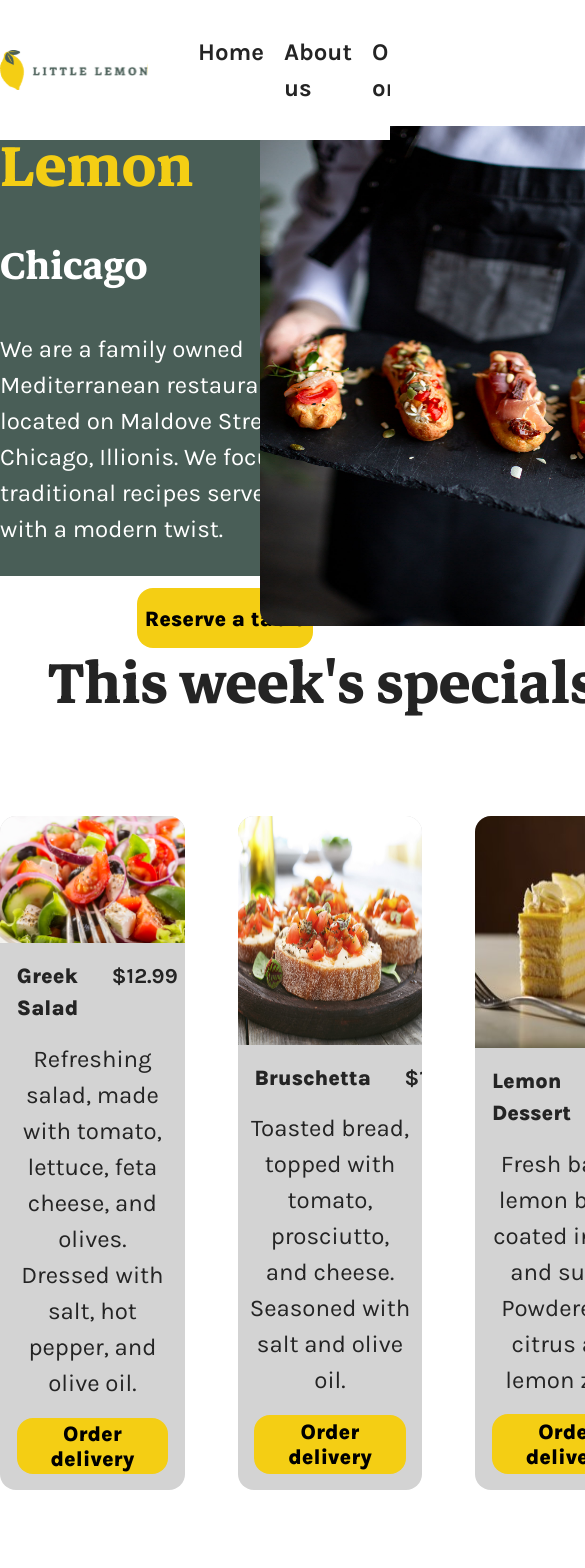
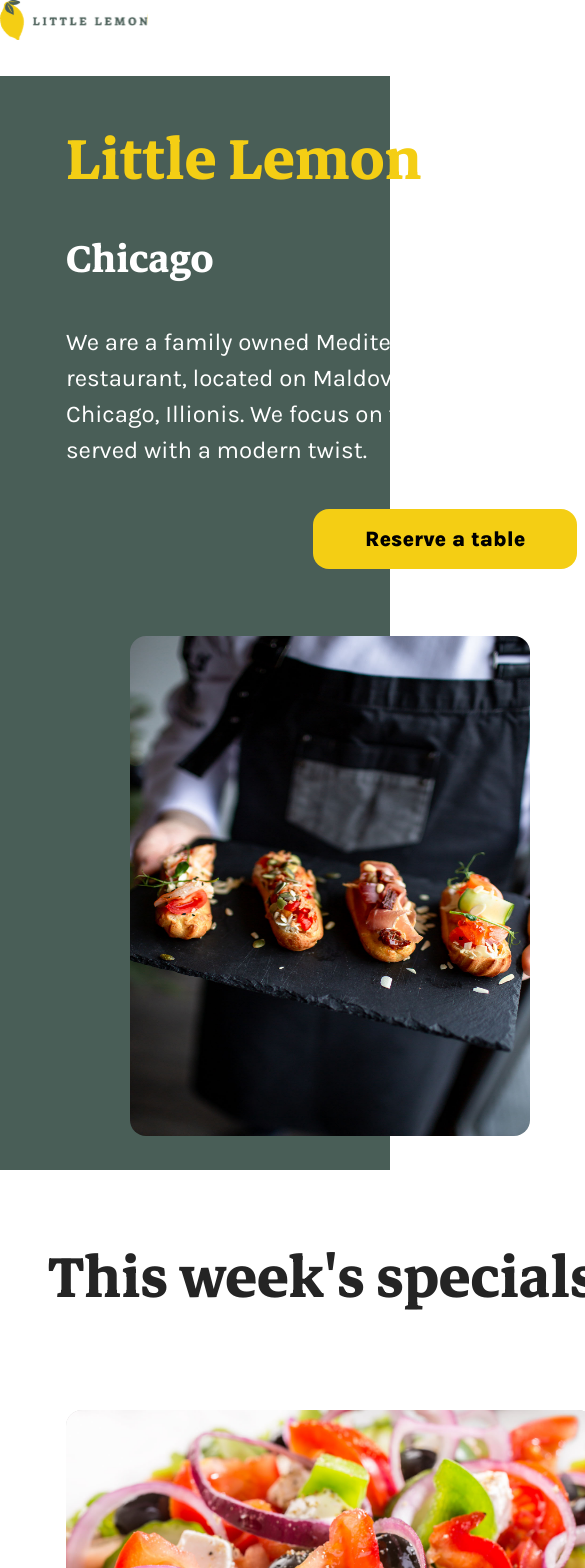
Before and after one commit to EnriqueMartinezAsensi/MetaFrontCapstoneProject, a React (Vite) app in the folder little-lemon/: page / in a window 390 px wide. Shown: the top 1568 px of the page, 585 px wide, since content can reach past the window. Built offline with nearby package versions, Linux system fonts and the light colour scheme.

Commit message:
Responsivenes, WIP

```diff
--- a/little-lemon/src/pages/components/About/about.styled.ts
+++ b/little-lemon/src/pages/components/About/about.styled.ts
@@ -8,6 +8,12 @@ export const AboutWrapper = styled.section`
   display: flex;
   position: relative;
   justify-content: space-between;
+  @media(max-width: ${({theme})=> theme.media.first}px) {
+    flex-direction: column;
+    justify-content: center;
+    align-items: center;
+    height: 100%;
+  }
 `
 export const AboutTextWrapper = styled.div<AboutProps>`
   display: flex;
@@ -22,10 +28,18 @@ export const AboutTextWrapper = styled.div<AboutProps>`
     }};
     text-align: justify;
   }
+  @media(max-width: ${({theme})=> theme.media.first}px) {
+    width: 80%;
+    margin: 1rem 0 0 0;
+  }
 `
 export const AboutImageWrapper = styled.div`
   width: 50%;
   position: relative;
+  @media(max-width: ${({theme})=> theme.media.first}px) {
+    position: inherit;
+    margin: 0 0 1rem 0;
+  }
 `
 export const AboutImage1 = styled.img`
   margin: 2rem 0;
--- a/little-lemon/src/pages/components/FoodCard/FoodCard.styled.ts
+++ b/little-lemon/src/pages/components/FoodCard/FoodCard.styled.ts
@@ -11,6 +11,9 @@ export const FoodCardWrapper = styled.div`
   background-color: ${({theme}) => theme.colors.common.grey};
   border-radius: ${({theme}) => theme.radiuses.medium}px;
   overflow: hidden;
+  @media(max-width: ${({theme})=> theme.media.first}px) {
+    width: 80%;
+  }
 `
 
 export const FoodCardImg = styled.img`
@@ -21,6 +24,7 @@ export const FoodCardImg = styled.img`
 export const TitleWrapper = styled.div`
   display: flex;
   align-items: baseline;
+  justify-content: space-between;
   width: 100%;
 `
 
--- a/little-lemon/src/pages/components/Footer/Footer.styled.ts
+++ b/little-lemon/src/pages/components/Footer/Footer.styled.ts
@@ -1,6 +1,7 @@
 import styled from "styled-components";
 
 export const FooterWrapper = styled.footer`
+  display: flex;
   width: 100%;
   >*{
     color: ${({theme}) => theme.colors.common.white};
@@ -12,6 +13,19 @@ export const FooterWrapper = styled.footer`
     }
   }
 `
+export const FooterItem = styled.li`
+  display: flex;
+  flex-direction: column;
+  align-items: start;
+  margin: 20px;
+  @media(max-width: ${({theme})=> theme.media.first}px) {
+    width: 40%;
+    flex-grow: 1;
+    margin: 1rem;
+    align-items: center;
+  }
+`
+
 export const FooterMenu = styled.menu`
   display: flex;
   flex-direction: row;
@@ -19,12 +33,10 @@ export const FooterMenu = styled.menu`
   list-style-type: none;
   margin: 0px;
   padding: 0px;
-`
-export const FooterItem = styled.li`
-  display: flex;
-  flex-direction: column;
-  align-items: start;
-  margin: 20px;
+  @media(max-width: ${({theme})=> theme.media.first}px) {
+    flex-wrap: wrap;
+    justify-content: space-around;
+  }
 `
 export const FooterTitle = styled.h1`
   margin: 0;
--- a/little-lemon/src/pages/components/MenuBar/MenuBar.styled.ts
+++ b/little-lemon/src/pages/components/MenuBar/MenuBar.styled.ts
@@ -21,6 +21,9 @@ export const MenuList = styled.ul`
   display: flex;
   flex-flow: row;
   list-style-type: none;
+  @media(max-width: ${({theme})=> theme.media.first}px) {
+    display: none;
+  }
 `
 
 export const MenuItem = styled.li`
--- a/little-lemon/src/pages/components/Scroller/Scroller.styled.ts
+++ b/little-lemon/src/pages/components/Scroller/Scroller.styled.ts
@@ -9,6 +9,12 @@ export const ScrollerWrapper = styled.section`
   position: relative;
   height: 500px;
   justify-content: space-between;
+  @media(max-width: ${({theme})=> theme.media.first}px) {
+    flex-direction: column;
+    justify-content: center;
+    align-items: center;
+    height: 100%;
+  }
 `
 export const ScrollerTextWrapper = styled.div<ScrollerProps>`
   display: flex;
@@ -21,12 +27,20 @@ export const ScrollerTextWrapper = styled.div<ScrollerProps>`
       return theme.colors.common.black;
     }};
   }
+  @media(max-width: ${({theme})=> theme.media.first}px) {
+    width: 80%;
+    margin: 1rem 0 0 0;
+  }
 `
 
 export const ScrollerImageWrapper = styled.div`
   position: absolute;
   right: 0;
   overflow: clip;
+  @media(max-width: ${({theme})=> theme.media.first}px) {
+    position: inherit;
+    margin: 0 0 1rem 0;
+  }
 `
 export const Image = styled.img`
   width: 400px;
--- a/little-lemon/src/pages/components/Specials/Sepcials.styled.ts
+++ b/little-lemon/src/pages/components/Specials/Sepcials.styled.ts
@@ -10,4 +10,9 @@ export const SepcialsCardWrapper = styled.div`
   display: flex;
   justify-content: space-between;
   margin: 0 0 3rem 0;
+  flex-wrap: wrap;
+  @media(max-width: ${({theme})=> theme.media.first}px) {
+    flex-direction: column;
+    align-items: center;
+  }
 `
--- a/little-lemon/src/pages/components/TestimonialCard/TestimonialCard.styled.ts
+++ b/little-lemon/src/pages/components/TestimonialCard/TestimonialCard.styled.ts
@@ -6,6 +6,9 @@ export const TestimonialCardWrapper = styled.div`
   background-color: ${({theme}) => theme.colors.common.grey};
   text-align: center;
   border-radius: ${({theme}) => theme.radiuses.medium}px;
+  @media(max-width: ${({theme})=> theme.media.first}px) {
+    width: 40%;
+  }
 `
 
 export const TestimonialCardTitle = styled.h3`
--- a/little-lemon/src/pages/components/Testimonials/Testimonials.styled.ts
+++ b/little-lemon/src/pages/components/Testimonials/Testimonials.styled.ts
@@ -7,6 +7,10 @@ export const TestimonialWrapper = styled.section`
 export const TestimonalCardsWrapper = styled.div`
   display: flex;
   justify-content: space-between;
+  @media(max-width: ${({theme})=> theme.media.first}px) {
+    flex-wrap: wrap;
+    justify-content: space-around;
+  }
 `
 
 export const TestimonialsTitle = styled.h1`
@@ -14,4 +18,7 @@ export const TestimonialsTitle = styled.h1`
   font-family: ${({theme}) => theme.text.subtitle.fontFamily};
   font-size: ${({theme}) => theme.text.title.fontSize};
   color: ${({theme}) => theme.colors.common.white};
+  @media(max-width: ${({theme})=> theme.media.first}px) {
+    margin: 1rem
+  }
 `
--- a/little-lemon/src/theme/theme.ts
+++ b/little-lemon/src/theme/theme.ts
@@ -58,6 +58,9 @@ const theme = {
   transitions: {
     normal: `0.3`,
   },
+  media:{
+    first: 1020,
+  },
 };
 
 export default theme;
```
